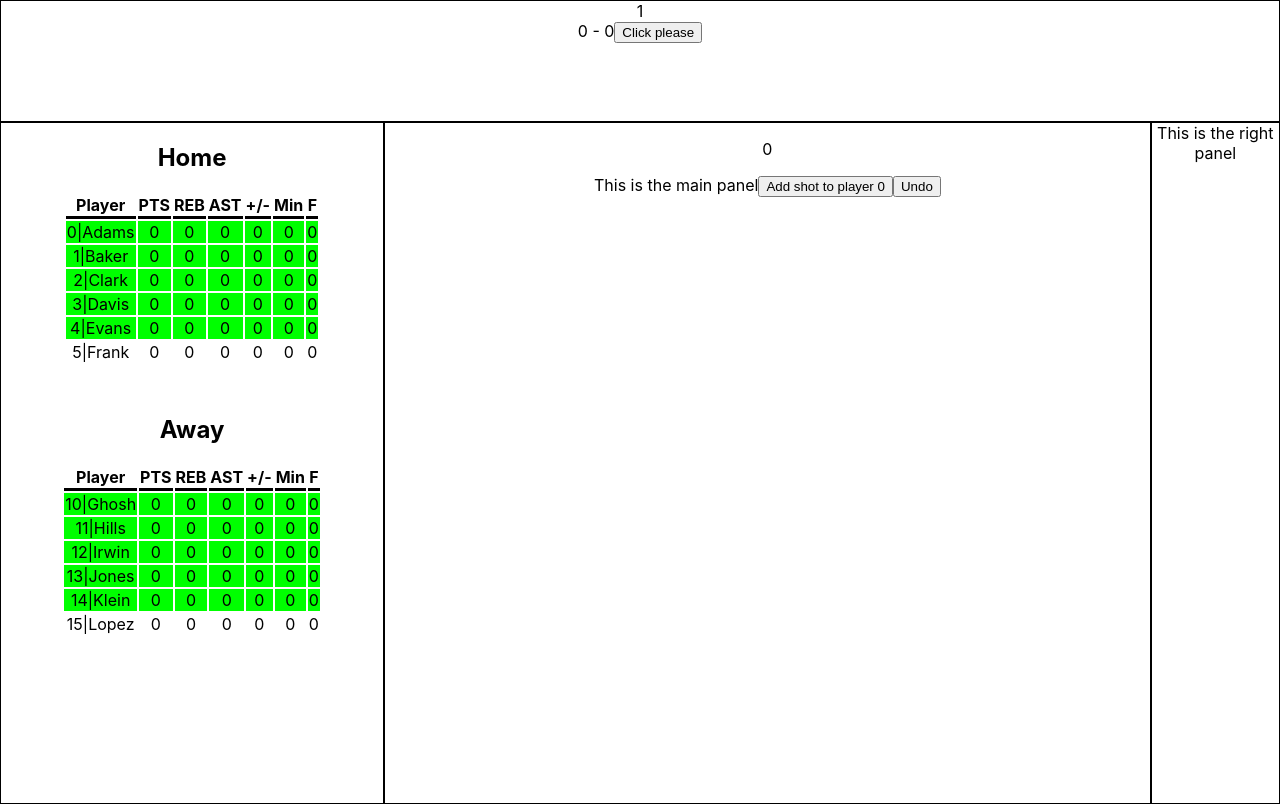
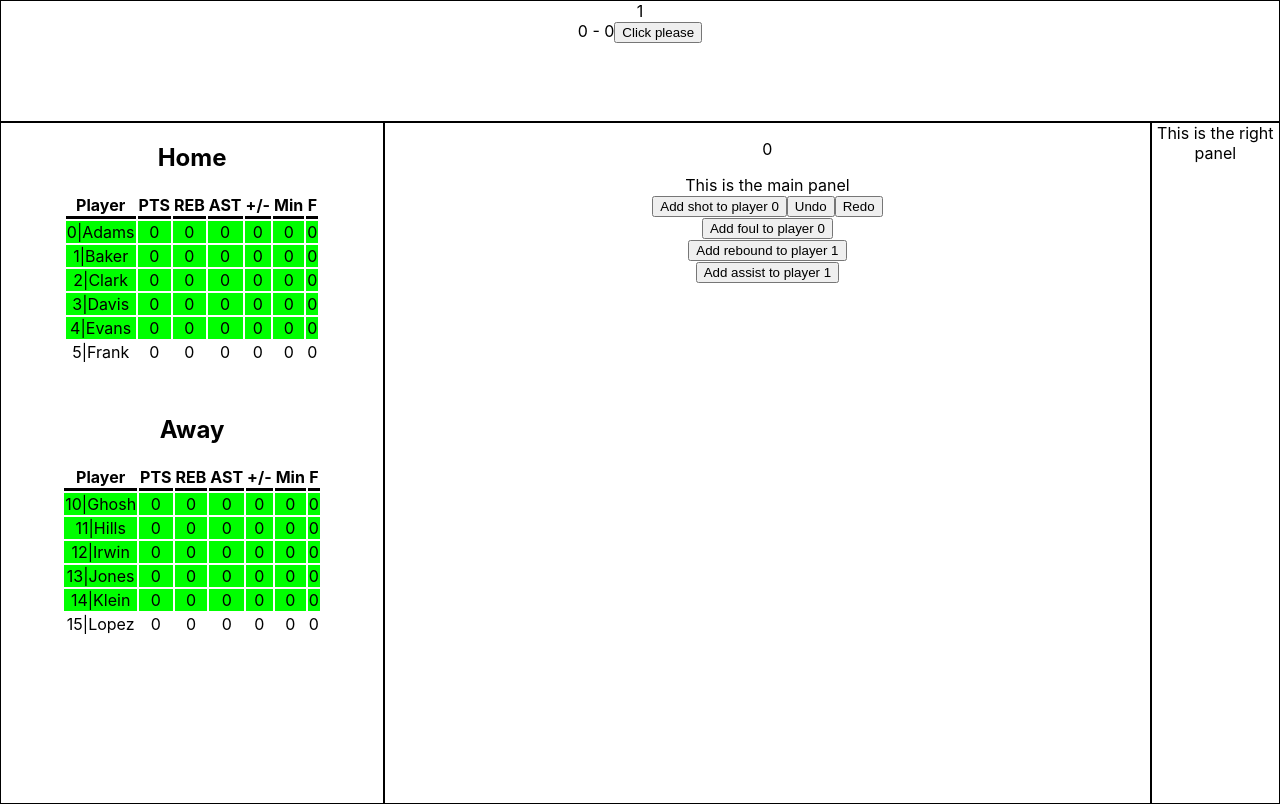
Before and after one commit to z-score-sports/data-entry-site-v2, a React (Create React App) app: page / in a window 1280 px wide. Built offline with nearby package versions, Linux system fonts and the light colour scheme.

Commit message:
added all subscriptions and buttons on the main panel for testing

```diff
--- a/src/components/panels/MainPanel.tsx
+++ b/src/components/panels/MainPanel.tsx
@@ -3,6 +3,7 @@ import { observer } from "mobx-react-lite"
 import '../../App.css';
 import GameState from '../../state/GameState';
 import { GameStateContext } from '../../App';
+import { Team } from '../../state/Player';
 
 function MainPanel() {
 
@@ -17,12 +18,39 @@ function MainPanel() {
 
   }
 
+  const redoAction = () => {
+      gameState.actionStack.redo();
+  }
+
+  const addFoul = () => {
+    gameState.actionStack.addFoul(0, Team.home)
+  }
+
+  const addRebound = () => {
+    gameState.actionStack.addRebound(1, Team.home)
+  }
+  const addAssist = () => {
+    gameState.actionStack.addAssist(1)
+  }
+
   return (
     <div className = "mPanel">
       <p>{gameState.actionStack.curPos}</p>
       This is the main panel
-      <button onClick={addShot}>Add shot to player 0</button>
-      <button onClick={undoAction}>Undo</button>
+      <div>
+        <button onClick={addShot}>Add shot to player 0</button>
+        <button onClick={undoAction}>Undo</button>
+        <button onClick={redoAction}>Redo</button>
+      </div>
+      <div>
+        <button onClick={addFoul}>Add foul to player 0</button>
+      </div>
+      <div>
+        <button onClick={addRebound}>Add rebound to player 1</button>
+      </div>
+      <div>
+        <button onClick={addAssist}>Add assist to player 1</button>
+      </div>
     </div>
   );
 }
--- a/src/state/GameState.ts
+++ b/src/state/GameState.ts
@@ -3,7 +3,11 @@ import { makeAutoObservable } from "mobx"
 import React, { createContext } from "react";
 import { ActionStack } from "./ActionStack";
 import { Team, Player, GameTime } from "./Player";
+import { AssistPublisher } from "./publishers/AssistPublisher";
+import { FoulPublisher } from "./publishers/FoulPublisher";
 import { PointsPublisher } from "./publishers/PointsPublisher";
+import { ReboundPublisher } from "./publishers/ReboundPublisher";
+import { SubstitutionPublisher } from "./publishers/SubstitutionPublisher";
 import { GameRoster, Roster } from "./Roster";
 import { Scoreboard } from "./Scoreboard";
 
@@ -61,6 +65,15 @@ class GameState {
     makeSubscriptions() {
         PointsPublisher.getInstance().subscribe(this.scoreboard)
         PointsPublisher.getInstance().subscribe(this.statManager)
+
+        FoulPublisher.getInstance().subscribe(this.scoreboard)
+        FoulPublisher.getInstance().subscribe(this.statManager)
+
+        ReboundPublisher.getInstance().subscribe(this.statManager)
+
+        AssistPublisher.getInstance().subscribe(this.statManager)
+
+        SubstitutionPublisher.getInstance().subscribe(this.statManager)
     }
 
 }
--- a/src/state/actions/Foul.ts
+++ b/src/state/actions/Foul.ts
@@ -19,6 +19,7 @@ class Foul extends Action {
     }
 
     createNotify (): void {
+
         FoulPublisher.getInstance().notify({
             type: "CREATE",
             action: this
--- a/src/state/publishers/FoulPublisher.ts
+++ b/src/state/publishers/FoulPublisher.ts
@@ -30,6 +30,7 @@ class FoulPublisher extends Publisher {
     public notify (message: FoulInMessage) {
         if(!message.action) {return;}
 
+
         const outMessage : FoulOutMessage = {
             publisher: "foul",
             type: message.type,
```
Also changed, not shown: messageStructures.txt.
